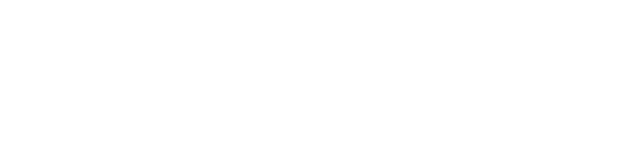
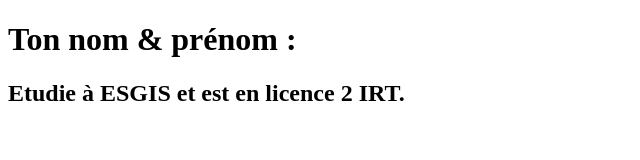
Before and after one commit to Saha66-tech/mon-cv, a plain HTML site: page index.html in a window 1280 px wide. Shown: the whole page, without its empty margins (0-640 px from the left). Drawn offline with Linux system fonts and the light colour scheme.

Commit message:
mise en place de la section titre

```diff
--- a/index.html
+++ b/index.html
@@ -7,6 +7,13 @@
     <link rel="stylesheet" href="style.css">
 </head>
 <body>
-
+    <!--Titre.-->
+    <h1>Ton nom & prénom :</h1>
+    <h2>Etudie à ESGIS et est en licence 2 IRT.</h2>
+    <!--Courte description.-->
+    <!--Formations.-->
+    <!--Expériences.-->
+    <!--Compétences.-->
+    <!--Associations.-->
 </body>
 </html>
```
